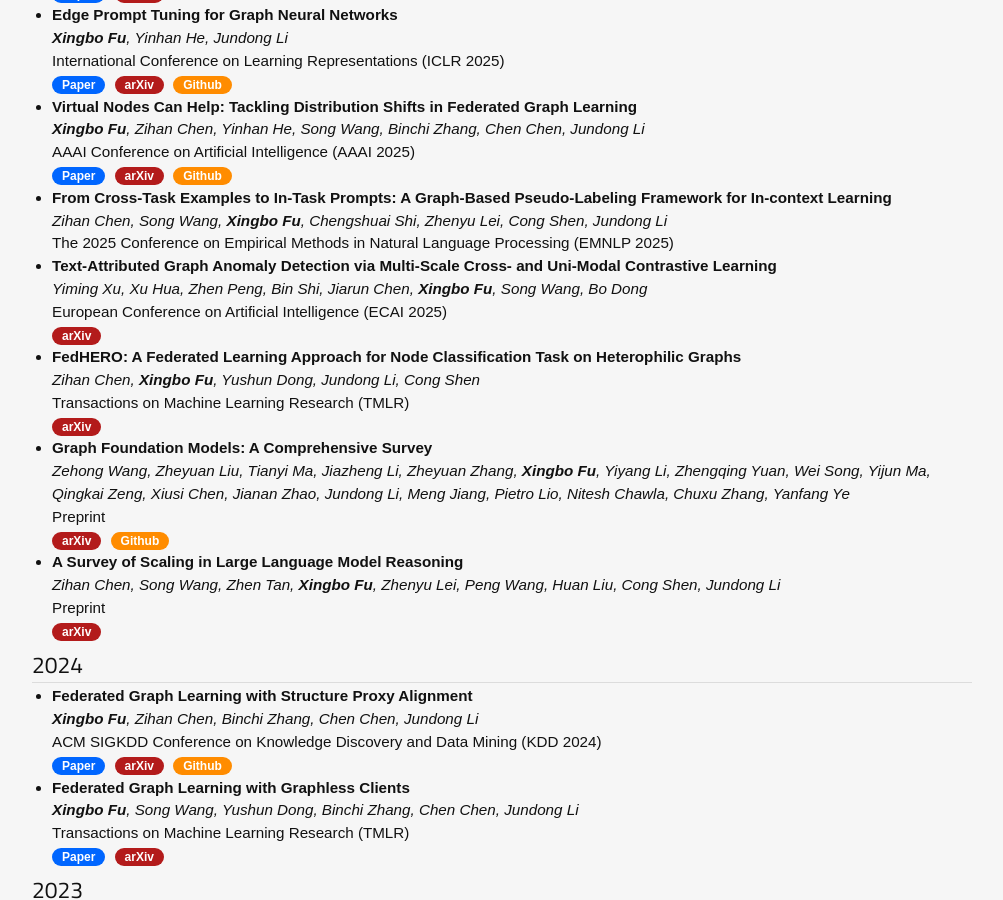
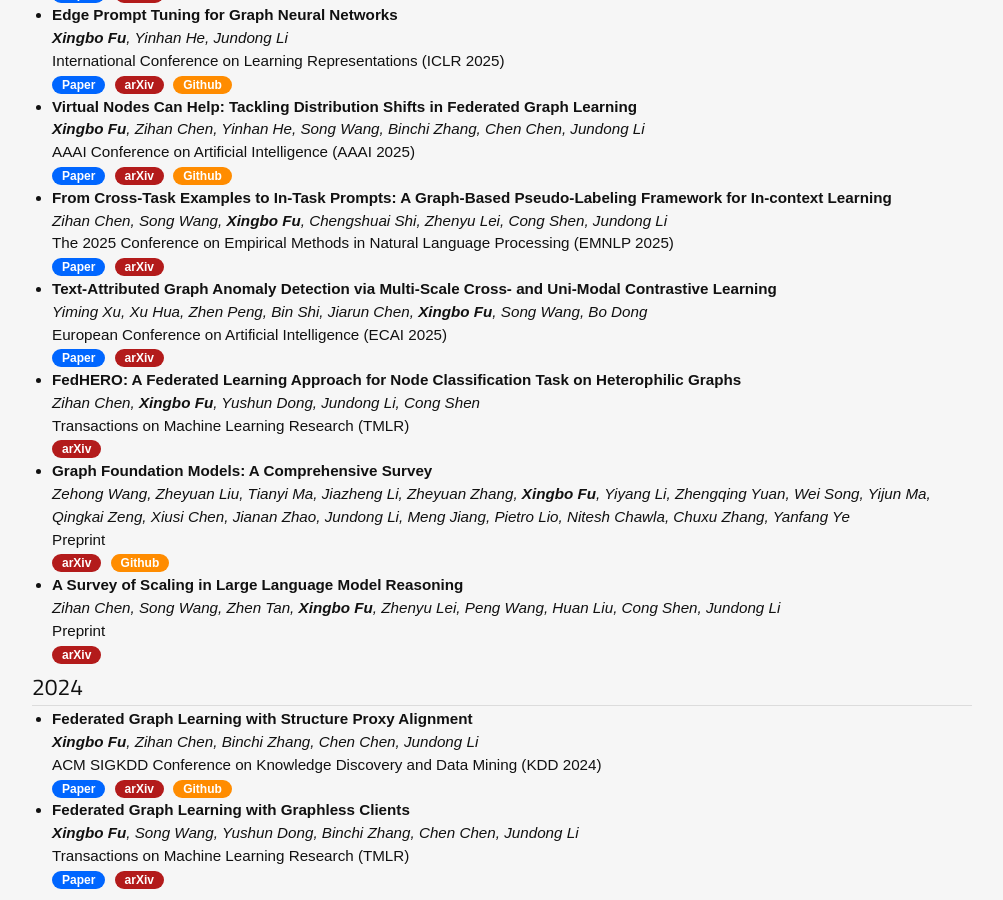
Before and after one commit to xbfu/xbfu.github.io, a Jekyll site: the page built from publications.md, in a window 1280 px wide and 900 px high, scrolled down 469 px. Shown: the whole window, without its empty margins (138-1141 px from the left). Built offline with Jekyll 4.4.1, drawn with Linux system fonts in a browser that asks for light colours; nearby versions of some CDN libraries.

Commit message:
Update publication links in publications.md
Added links to papers and reports for several publications.

```diff
--- a/publications.md
+++ b/publications.md
@@ -45,19 +45,22 @@
 		<b>Virtual Nodes Can Help: Tackling Distribution Shifts in Federated Graph Learning</b><br>
 		<i><b>Xingbo Fu</b>, Zihan Chen, Yinhan He, Song Wang, Binchi Zhang, Chen Chen, Jundong Li</i><br>
 		AAAI Conference on Artificial Intelligence (AAAI 2025)<br>
-        	<a href="https://ojs.aaai.org/index.php/AAAI/article/view/33830"><div class="paper">Paper</div></a>
-        	<a href="https://arxiv.org/abs/2412.19229"><div class="report">arXiv</div></a>
-        	<a href="https://github.com/xbfu/FedVN"><div class="code">Github</div></a>
+        <a href="https://ojs.aaai.org/index.php/AAAI/article/view/33830"><div class="paper">Paper</div></a>
+        <a href="https://arxiv.org/abs/2412.19229"><div class="report">arXiv</div></a>
+        <a href="https://github.com/xbfu/FedVN"><div class="code">Github</div></a>
 	</li>
 	<li>
 		<b>From Cross-Task Examples to In-Task Prompts: A Graph-Based Pseudo-Labeling Framework for In-context Learning</b><br>
 		<i>Zihan Chen, Song Wang, <b>Xingbo Fu</b>, Chengshuai Shi, Zhenyu Lei, Cong Shen, Jundong Li</i><br>
 		The 2025 Conference on Empirical Methods in Natural Language Processing (EMNLP 2025)<br>
+        <a href="https://aclanthology.org/anthology-files/anthology-files/pdf/findings/2025.findings-emnlp.181.pdf"><div class="paper">Paper</div></a>
+        <a href="https://arxiv.org/abs/2510.24528"><div class="report">arXiv</div></a>
 	</li>
 	<li>
 		<b>Text-Attributed Graph Anomaly Detection via Multi-Scale Cross- and Uni-Modal Contrastive Learning</b><br>
 		<i>Yiming Xu, Xu Hua, Zhen Peng, Bin Shi, Jiarun Chen, <b>Xingbo Fu</b>, Song Wang, Bo Dong</i><br>
 		European Conference on Artificial Intelligence (ECAI 2025)<br>
+        <a href="https://ebooks.iospress.nl/doi/10.3233/FAIA251124"><div class="paper">Paper</div></a>
 		<a href="https://arxiv.org/abs/2508.00513"><div class="report">arXiv</div></a>
 	</li>
 	<li>
```
